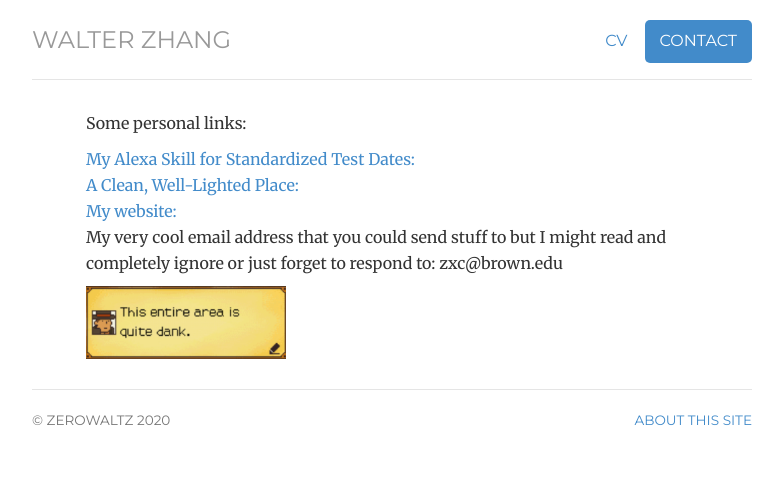
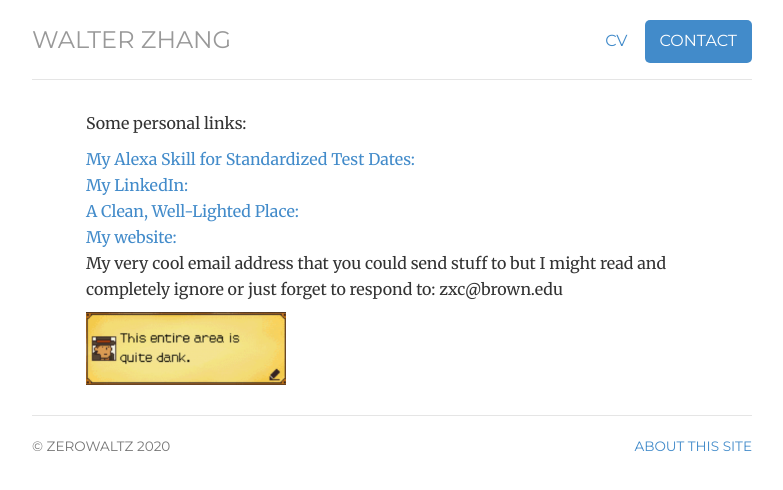
Before and after one commit to Zerowaltz/Zerowaltz.github.io, a Jekyll site: the page built from contact/index.html, in a window 1280 px wide. Shown: the top 490 px of the page, without its empty margins (248-1031 px from the left). Built offline with Jekyll 4.4.1, drawn with Linux system fonts in a browser that asks for light colours.

Commit message:
added linkedin

```diff
--- a/contact/index.html
+++ b/contact/index.html
@@ -13,6 +13,7 @@ description: Contact information for Walter Zhang.
 
 	<ul class="list-unstyled">
 	<li><a href="https://www.amazon.com/Zerowaltz-Test-Dates/dp/B07GJTMMLG"> My Alexa Skill for Standardized Test Dates: </a></li>
+		<li><a href="https://www.linkedin.com/in/walter-zhang-zxc/">My LinkedIn:</a></li>
 	<li><a href="https://artofproblemsolving.com/community/c493559">A Clean, Well-Lighted Place:</a></li>
 	<li><a href="http://zerowaltz.github.io">My website:</a></li>
 	<li>My very cool email address that you could send stuff to but I might read and completely ignore or just forget to respond to: <span class="obfuscate">ude.nworb@cxz</span></li>
```
